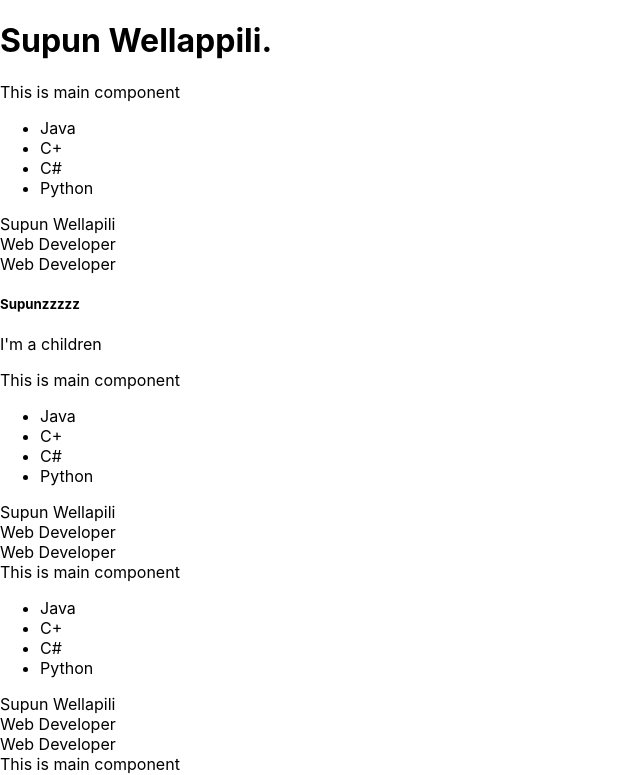
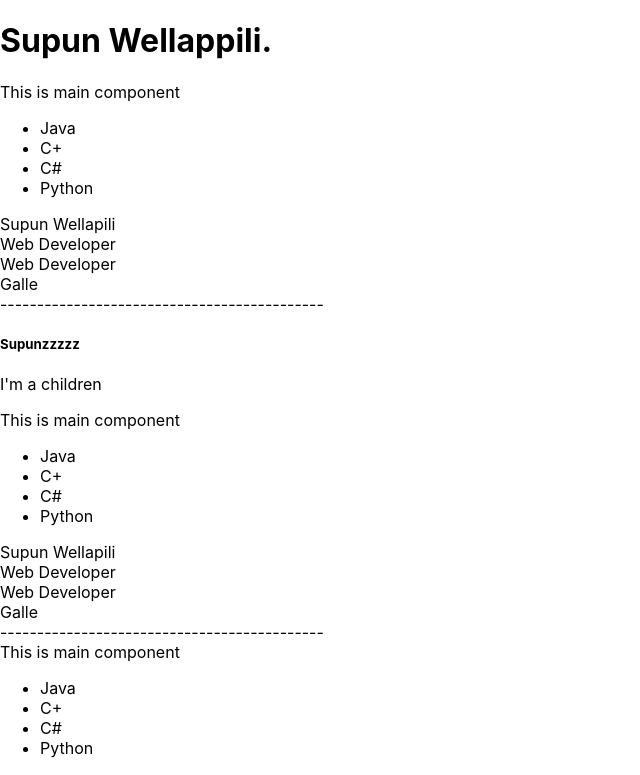
Before and after one commit to SupunWellappili/ReactJS_Learning, a React (Create React App) app in the folder yt-react-tutorial/: page / in a window 1280 px wide. Shown: the top 775 px of the page, without its empty margins (0-640 px from the left). Built offline with nearby package versions, Linux system fonts and the light colour scheme.

Commit message:
Create Object Destructing

```diff
--- a/yt-react-tutorial/src/Componets/Main.js
+++ b/yt-react-tutorial/src/Componets/Main.js
@@ -1,13 +1,16 @@
-const name = 'Supun Wellapili';
-const position = 'Web Developer';
-const city ="Galle";
+const name = "Supun Wellapili";
+const position = "Web Developer";
 
 const myObj = {
-    name :`${name}`,
-    position :`${position}`
-}
+  // create object
+  name: `${name}`,
+  position: `${position}`,
+  city : "Galle",
+};
 
 function Main(props) {
+
+  const { city } = myObj; //Object Destructing
 
   return (
     <div>
@@ -21,8 +24,9 @@ function Main(props) {
       <div>{name}</div>
       <div>{myObj.position}</div>
       <div>{position}</div>
+      <div>{city}</div>
+      <div>--------------------------------------------</div>
       {props.children}
-
     </div>
   );
 }
```
